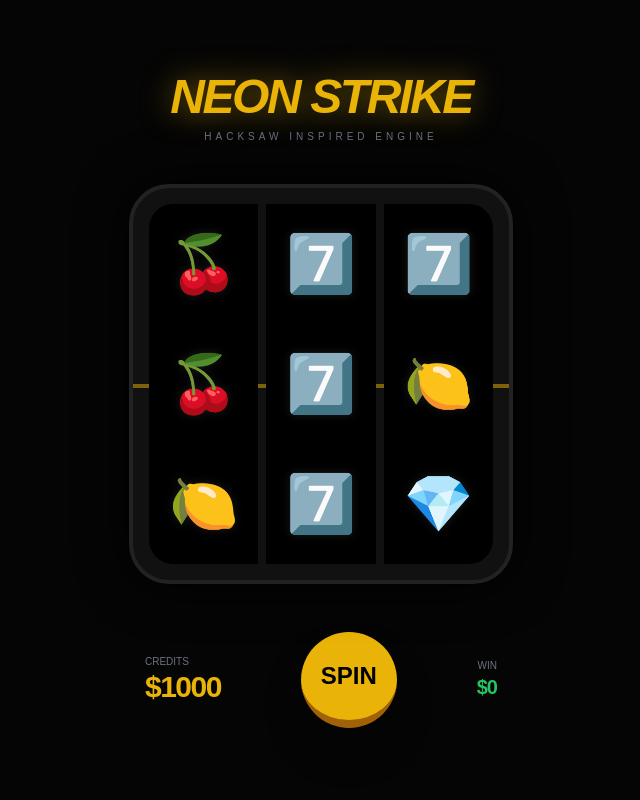
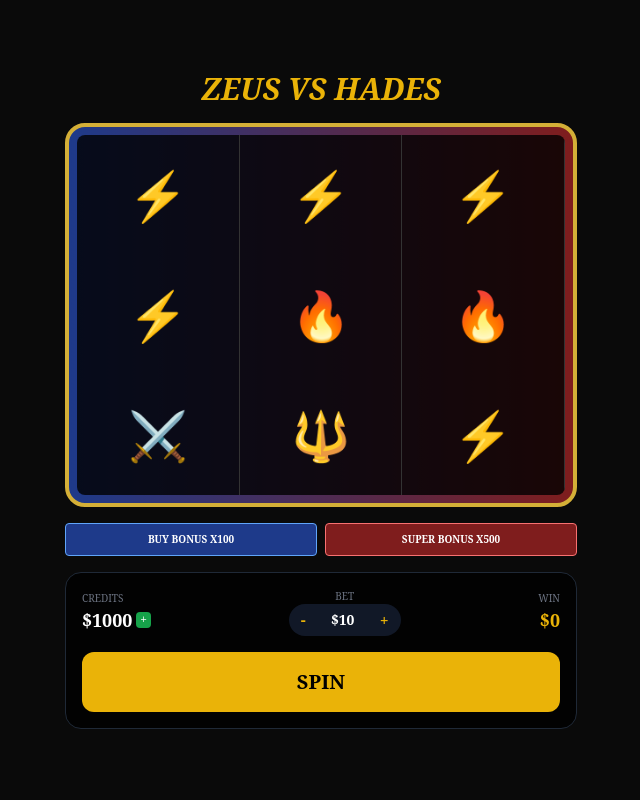
Before and after one commit to tacaz77/tacaz-slot, a Flask app: page / in a window 1280 px wide. Shown: the whole page, without its empty margins (319-959 px from the left). Run offline with Flask 3, Linux system fonts and the light colour scheme; some libraries are stand-ins or nearby versions.

Commit message:
Update index.html

```diff
--- a/templates/index.html
+++ b/templates/index.html
@@ -3,153 +3,231 @@
 <head>
     <meta charset="UTF-8">
     <meta name="viewport" content="width=device-width, initial-scale=1.0, maximum-scale=1.0, user-scalable=0">
-    <title>NEON STRIKE SLOT</title>
+    <title>ZEUS VS HADES: GODS OF WAR</title>
     <script src="https://cdn.tailwindcss.com"></script>
     <style>
-        body { background: #050505; color: #fff; overflow: hidden; font-family: sans-serif; }
-        .slot-machine { background: #111; border-radius: 40px; border: 4px solid #222; box-shadow: 0 0 50px rgba(0,0,0,1); }
-        .reel-container { height: 360px; overflow: hidden; position: relative; background: #000; }
-        .reel { transition: transform 3s cubic-bezier(0.1, 0, 0.1, 1); }
-        .symbol { height: 120px; display: flex; align-items: center; justify-content: center; font-size: 3.5rem; filter: drop-shadow(0 0 5px rgba(255,255,255,0.1)); }
-        .win-line { position: absolute; top: 50%; left: 0; width: 100%; height: 4px; background: rgba(234, 179, 8, 0.5); shadow: 0 0 15px yellow; z-30 opacity: 0; transition: opacity 0.3s; pointer-events: none; }
-        .active-win { opacity: 1; animation: blink 0.2s infinite; }
-        @keyframes blink { 50% { opacity: 0.2; } }
-        .big-win-anim { animation: shake 0.5s infinite; }
-        @keyframes shake { 0% { transform: translate(1px, 1px); } 20% { transform: translate(-3px, 0); } 40% { transform: translate(3px, 2px); } 100% { transform: translate(1px, -1px); } }
+        body { background: #0a0a0a; color: #fff; font-family: 'serif'; overflow-x: hidden; touch-action: manipulation; }
+        .slot-machine { background: linear-gradient(90deg, #1e3a8a 0%, #7f1d1d 100%); border: 4px solid #d4af37; border-radius: 20px; position: relative; }
+        .reel-container { height: 360px; overflow: hidden; position: relative; background: rgba(0,0,0,0.8); border-right: 1px solid #333; }
+        .reel { transition: transform 3s cubic-bezier(0.1, 0, 0.1, 1); will-change: transform; }
+        .symbol { height: 120px; display: flex; align-items: center; justify-content: center; font-size: 3rem; }
+
+        .expanding-wild {
+            position: absolute; top: 0; left: 0; width: 100%; height: 100%;
+            background: linear-gradient(to bottom, #ffd700, #ff8c00);
+            z-index: 50; display: flex; flex-direction: column; align-items: center;
+            justify-content: center; animation: expand 0.5s forwards; border: 2px solid white;
+        }
+        @keyframes expand { from { transform: scaleY(0); } to { transform: scaleY(1); } }
+
+        .multiplier-badge { background: black; color: gold; padding: 2px 8px; border-radius: 5px; font-weight: bold; border: 1px solid gold; margin-top: 10px; }
+        .win-line { position: absolute; top: 50%; width: 100%; height: 4px; background: gold; z-index: 40; display: none; box-shadow: 0 0 20px yellow; }
+        .bonus-active { border-color: #ef4444; box-shadow: 0_0_30px_#ef4444; }
     </style>
 </head>
 <body class="flex flex-col items-center justify-center min-h-screen p-4">
 
-    <div class="text-center mb-10">
-        <h1 class="text-5xl font-black italic tracking-tighter text-yellow-500 drop-shadow-[0_0_15px_rgba(234,179,8,0.5)]">NEON STRIKE</h1>
-        <p class="text-[10px] tracking-[0.4em] text-gray-500 uppercase mt-2">Hacksaw Inspired Engine</p>
+    <div class="text-center mb-4">
+        <h1 class="text-3xl font-black text-yellow-500 italic uppercase">Zeus vs Hades</h1>
+        <div id="bonusStatus" class="text-red-500 font-bold hidden uppercase animate-pulse">Free Spins: <span id="fsCount">0</span></div>
     </div>
 
-    <div id="machine" class="slot-machine p-4 relative w-full max-w-sm">
+    <div id="machine" class="slot-machine p-2 w-full max-w-lg">
         <div class="win-line" id="winLine"></div>
-        <div class="flex gap-2 rounded-3xl overflow-hidden relative">
-            <div class="reel-container flex-1"><div id="reel-0" class="reel"></div></div>
-            <div class="reel-container flex-1"><div id="reel-1" class="reel"></div></div>
-            <div class="reel-container flex-1"><div id="reel-2" class="reel"></div></div>
+        <div class="flex rounded-lg overflow-hidden relative">
+            <div class="reel-container flex-1"><div id="reel-0" class="reel"></div><div id="wild-0"></div></div>
+            <div class="reel-container flex-1"><div id="reel-1" class="reel"></div><div id="wild-1"></div></div>
+            <div class="reel-container flex-1"><div id="reel-2" class="reel"></div><div id="wild-2"></div></div>
         </div>
     </div>
 
-    <div class="mt-12 flex gap-10 items-center w-full max-w-sm justify-between px-4">
-        <div class="text-left">
-            <p class="text-[10px] text-gray-500 uppercase">Credits</p>
-            <p id="balance" class="text-3xl font-bold text-yellow-500 tracking-tighter">${{ balance }}</p>
+    <div class="mt-4 flex gap-2 w-full max-w-lg">
+        <button onclick="buyBonus(100)" class="flex-1 bg-blue-900 border border-blue-400 p-2 rounded text-[10px] font-bold">BUY BONUS X100</button>
+        <button onclick="buyBonus(500)" class="flex-1 bg-red-900 border border-red-400 p-2 rounded text-[10px] font-bold">SUPER BONUS X500</button>
     </div>
 
-        <button id="spinBtn" onclick="handleSpin()" class="w-24 h-24 bg-yellow-500 rounded-full border-b-8 border-yellow-700 flex items-center justify-center active:border-b-0 active:translate-y-2 transition-all shadow-2xl">
-            <span class="text-black font-black text-2xl uppercase">Spin</span>
-        </button>
-
+    <div class="mt-4 w-full max-w-lg bg-black/80 p-4 rounded-2xl border border-gray-800">
+        <div class="flex justify-between items-center mb-4">
+            <div>
+                <p class="text-[10px] text-gray-500">CREDITS</p>
+                <div class="flex items-center gap-1">
+                    <p id="balance" class="text-lg font-bold text-white">${{ balance }}</p>
+                    <button onclick="addCash()" class="bg-green-600 px-1 rounded text-xs">+</button>
+                </div>
+            </div>
+            <div class="text-center">
+                <p class="text-[10px] text-gray-500">BET</p>
+                <div class="flex items-center gap-3 bg-gray-900 px-3 py-1 rounded-full">
+                    <button onclick="changeBet(-1)" class="font-bold text-yellow-500">-</button>
+                    <span id="betDisplay" class="text-sm font-bold min-w-[50px]">$10</span>
+                    <button onclick="changeBet(1)" class="font-bold text-yellow-500">+</button>
+                </div>
+            </div>
             <div class="text-right">
-            <p class="text-[10px] text-gray-500 uppercase">Win</p>
-            <p id="lastWin" class="text-xl font-bold text-green-500 tracking-tighter">$0</p>
+                <p class="text-[10px] text-gray-500">WIN</p>
+                <p id="lastWin" class="text-lg font-bold text-yellow-500">$0</p>
             </div>
+        </div>
+        <button id="spinBtn" onclick="handleSpin()" class="w-full py-4 bg-yellow-500 rounded-xl text-black font-black text-xl uppercase active:bg-yellow-400">Spin</button>
     </div>
 
     <script>
-        // Конфигурация символов и звуков
-        const SYMBOLS = [
-            { s: '🍒', w: 15, v: 2 },  { s: '🍋', w: 12, v: 5 },
-            { s: '💎', w: 4, v: 25 },  { s: '7️⃣', w: 1, v: 100 }
-        ];
+        const STAKES = [10, 20, 40, 100, 250, 1000, 10000, 100000];
+        let currentBetIndex = 0;
+        let balance = {{ balance }};
+        let freeSpins = 0;
+        let isSuperBonus = false;
+        let isSpinning = false;
+        const SYMBOLS = ['⚡', '🔥', '🏛️', '⚔️', '🔱', '🏺', '🎰'];
+        const MULTIPLIERS = [2, 3, 5, 8, 10, 25, 50, 100, 500];
 
         const audioSpin = new Audio('https://assets.mixkit.co/active_storage/sfx/2005/2005-preview.mp3');
-        const audioWinNormal = new Audio('https://assets.mixkit.co/active_storage/sfx/2019/2019-preview.mp3');
-        const audioBigWin = new Audio('https://assets.mixkit.co/active_storage/sfx/1435/1435-preview.mp3');
-
-        let balance = {{ balance }};
-        const reels = [document.getElementById('reel-0'), document.getElementById('reel-1'), document.getElementById('reel-2')];
+        const audioWild = new Audio('https://assets.mixkit.co/active_storage/sfx/1435/1435-preview.mp3');
 
         function init() {
-            reels.forEach(r => {
+            [0,1,2].forEach(i => {
+                const reel = document.getElementById(`reel-${i}`);
                 let content = '';
-                for(let i=0; i<80; i++) {
-                    const s = SYMBOLS[Math.floor(Math.random() * SYMBOLS.length)].s;
-                    content += `<div class="symbol">${s}</div>`;
-                }
-                r.innerHTML = content;
+                for(let j=0; j<100; j++) content += `<div class="symbol">${SYMBOLS[Math.floor(Math.random()*SYMBOLS.length)]}</div>`;
+                reel.innerHTML = content;
+                reel.style.transform = 'translateY(0)';
             });
         }
 
-        async function handleSpin() {
-            if(balance < 100) return alert("Low balance");
+        function changeBet(dir) {
+            if(isSpinning || freeSpins > 0) return;
+            currentBetIndex = Math.max(0, Math.min(STAKES.length - 1, currentBetIndex + dir));
+            document.getElementById('betDisplay').innerText = `$${STAKES[currentBetIndex]}`;
+        }
 
-            const btn = document.getElementById('spinBtn');
-            const machine = document.getElementById('machine');
-            btn.disabled = true;
-            machine.classList.remove('big-win-anim');
-            document.getElementById('winLine').classList.remove('active-win');
-            document.getElementById('lastWin').innerText = '$0';
-
-            // Звук старта
-            audioSpin.currentTime = 0;
-            audioSpin.play().catch(() => {}); // Игнорируем блокировку автоплея
-
-            const resFetch = await fetch('/spin', { method: 'POST' });
-            if(!resFetch.ok) return;
-            const data = await resFetch.json();
+        async function updateBalanceOnServer(amount) {
+            try {
+                const res = await fetch('/win', {
+                    method: 'POST',
+                    headers: {'Content-Type': 'application/json'},
+                    body: JSON.stringify({amount: amount})
+                });
+                const data = await res.json();
                 balance = data.new_balance;
                 document.getElementById('balance').innerText = `$${balance}`;
+            } catch(e) { console.error("Balance update failed", e); }
+        }
 
-            const stopPositions = [];
-            reels.forEach((r, i) => {
-                const stopAt = Math.floor(Math.random() * 50) + 20;
-                r.style.transition = `transform ${2 + i*0.8}s cubic-bezier(0.1, 0, 0.1, 1)`;
-                r.style.transform = `translateY(-${stopAt * 120}px)`;
+        async function addCash() {
+            await updateBalanceOnServer(1000);
+        }
+
+        async function buyBonus(costMult) {
+            if(isSpinning || freeSpins > 0) return;
+            const cost = STAKES[currentBetIndex] * costMult;
+            if(balance < cost) return alert("Low balance!");
+
+            await updateBalanceOnServer(-cost);
+            freeSpins = 10;
+            isSuperBonus = (costMult === 500);
+            startBonusRound();
+        }
+
+        async function handleSpin() {
+            if (isSpinning || freeSpins > 0) return;
+            const bet = STAKES[currentBetIndex];
+            if(balance < bet) return alert("Low balance!");
+
+            isSpinning = true;
+            document.getElementById('spinBtn').disabled = true;
+
+            await updateBalanceOnServer(-bet);
+            await performSpin(bet);
+            isSpinning = false;
+            document.getElementById('spinBtn').disabled = false;
+        }
+
+        async function performSpin(bet) {
+            document.getElementById('winLine').style.display = 'none';
+            [0,1,2].forEach(i => document.getElementById(`wild-${i}`).innerHTML = '');
+            audioSpin.currentTime = 0;
+            audioSpin.play().catch(()=>{});
+
+            const results = [];
+            const spinPromises = [0,1,2].map(i => {
+                return new Promise(resolve => {
+                    const reel = document.getElementById(`reel-${i}`);
+                    const stopAt = Math.floor(Math.random() * 70) + 10;
+                    reel.style.transition = `transform ${2 + i*0.5}s cubic-bezier(0.1, 0, 0.1, 1)`;
+                    reel.style.transform = `translateY(-${stopAt * 120}px)`;
 
                     setTimeout(() => {
-                    const symbolIndex = stopAt + 1;
-                    stopPositions.push(r.children[symbolIndex].innerText);
-                    if(stopPositions.length === 3) processResult(stopPositions);
-                }, 2000 + i*800);
+                        results.push(reel.children[stopAt + 1].innerText);
+                        resolve();
+                    }, 2000 + i*500);
                 });
+            });
+
+            await Promise.all(spinPromises);
+            await processResult(results, bet);
         }
 
-        async function processResult(res) {
-            document.getElementById('spinBtn').disabled = false;
-
-            if(res[0] === res[1] && res[1] === res[2]) {
-                const config = SYMBOLS.find(s => s.s === res[0]);
-                const multiplier = config.v;
-                const winAmt = 100 * multiplier;
-
-                let tier = "";
-                let color = "";
-
-                // Логика уровней по возрастанию
-                if (multiplier <= 5) {
-                    tier = "NORMAL WIN"; color = "text-blue-400";
-                    audioWinNormal.play();
-                } else if (multiplier <= 25) {
-                    tier = "SUPERB WIN"; color = "text-purple-500";
-                    audioWinNormal.play();
-                } else if (multiplier <= 50) {
-                    tier = "SENSATIONAL WIN"; color = "text-pink-500";
-                    audioBigWin.play();
-                } else {
-                    tier = "🔥 BIG WIN 🔥"; color = "text-yellow-500";
-                    document.getElementById('machine').classList.add('big-win-anim');
-                    audioBigWin.play();
+        async function processResult(res, bet) {
+            if(res[0] === '🎰' && res[1] === '🎰' && res[2] === '🎰' && freeSpins === 0) {
+                freeSpins = 10;
+                isSuperBonus = false;
+                startBonusRound();
+                return;
             }
 
-                const winDisplay = document.getElementById('lastWin');
-                winDisplay.innerHTML = `<span class="${color} text-sm font-black">${tier}</span><br>$${winAmt}`;
-                document.getElementById('winLine').classList.add('active-win');
+            let winMult = 1;
+            let hasWild = false;
 
-                const s_res = await fetch('/win', {
-                    method: 'POST',
-                    headers: {'Content-Type': 'application/json'},
-                    body: JSON.stringify({amount: winAmt})
+            [0,1,2].forEach(i => {
+                let chance = 0.12;
+                if(isSuperBonus && freeSpins === 9) chance = 1.0;
+
+                if(Math.random() < chance) {
+                    const m = MULTIPLIERS[Math.floor(Math.random() * MULTIPLIERS.length)];
+                    showWild(i, m);
+                    winMult *= m;
+                    hasWild = true;
+                }
             });
-                const s_data = await s_res.json();
-                document.getElementById('balance').innerText = `$${s_data.new_balance}`;
+
+            if((res[0] === res[1] && res[1] === res[2]) || hasWild) {
+                let finalWin = bet * 2 * winMult;
+                if (finalWin > bet * 25000) finalWin = bet * 25000;
+                if (finalWin > 0) {
+                    document.getElementById('lastWin').innerText = `$${finalWin}`;
+                    await updateBalanceOnServer(finalWin);
+                }
             }
         }
 
+        async function startBonusRound() {
+            isSpinning = true;
+            document.getElementById('spinBtn').disabled = true;
+            document.getElementById('bonusStatus').classList.remove('hidden');
+            document.getElementById('machine').classList.add('bonus-active');
+
+            while(freeSpins > 0) {
+                document.getElementById('fsCount').innerText = freeSpins;
+                await performSpin(STAKES[currentBetIndex]);
+                freeSpins--;
+                await new Promise(r => setTimeout(r, 1000));
+            }
+
+            document.getElementById('bonusStatus').classList.add('hidden');
+            document.getElementById('machine').classList.remove('bonus-active');
+            isSpinning = false;
+            document.getElementById('spinBtn').disabled = false;
+        }
+
+        function showWild(reelIdx, mult) {
+            audioWild.currentTime = 0;
+            audioWild.play().catch(()=>{});
+            document.getElementById(`wild-${reelIdx}`).innerHTML = `
+                <div class="expanding-wild">
+                    <span class="text-4xl">⚡</span>
+                    <div class="multiplier-badge">x${mult}</div>
+                </div>`;
+        }
         init();
     </script>
 </body>
```
Lines whose indentation alone changed are shown as unchanged.
